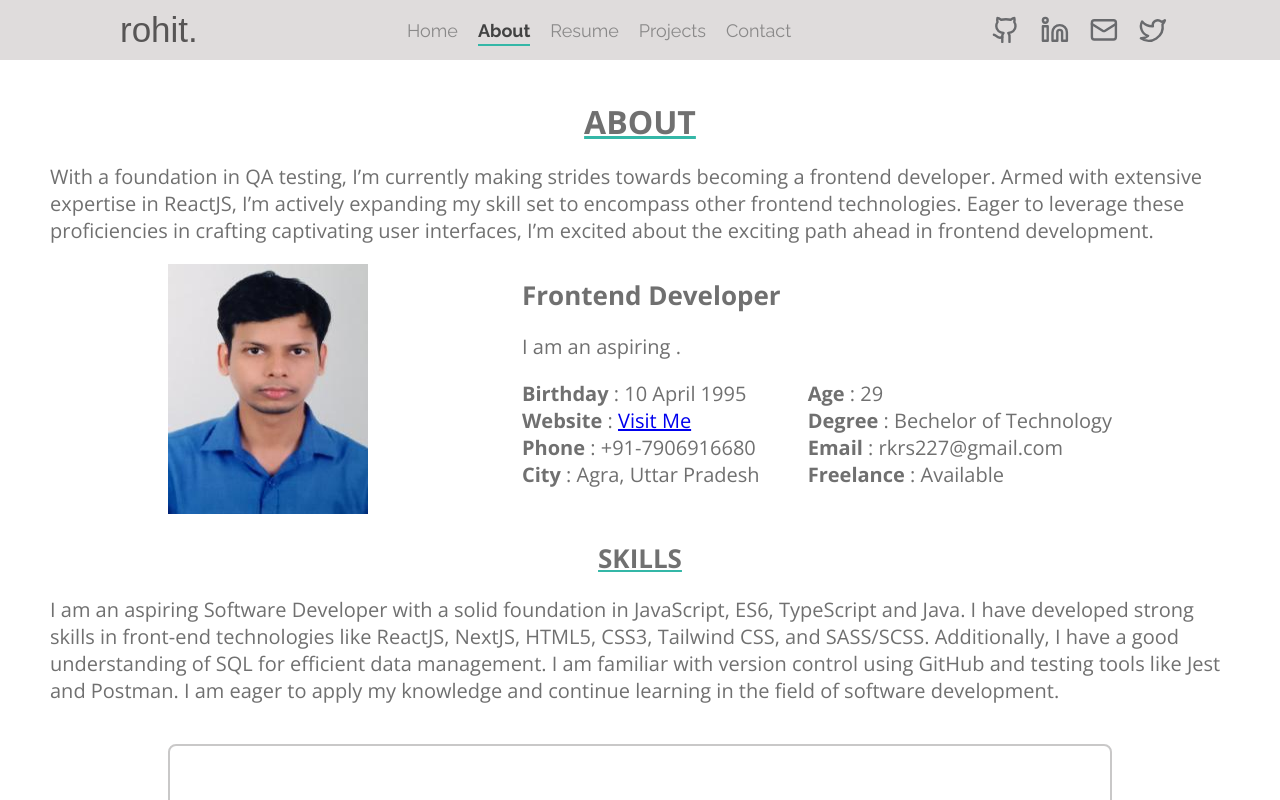
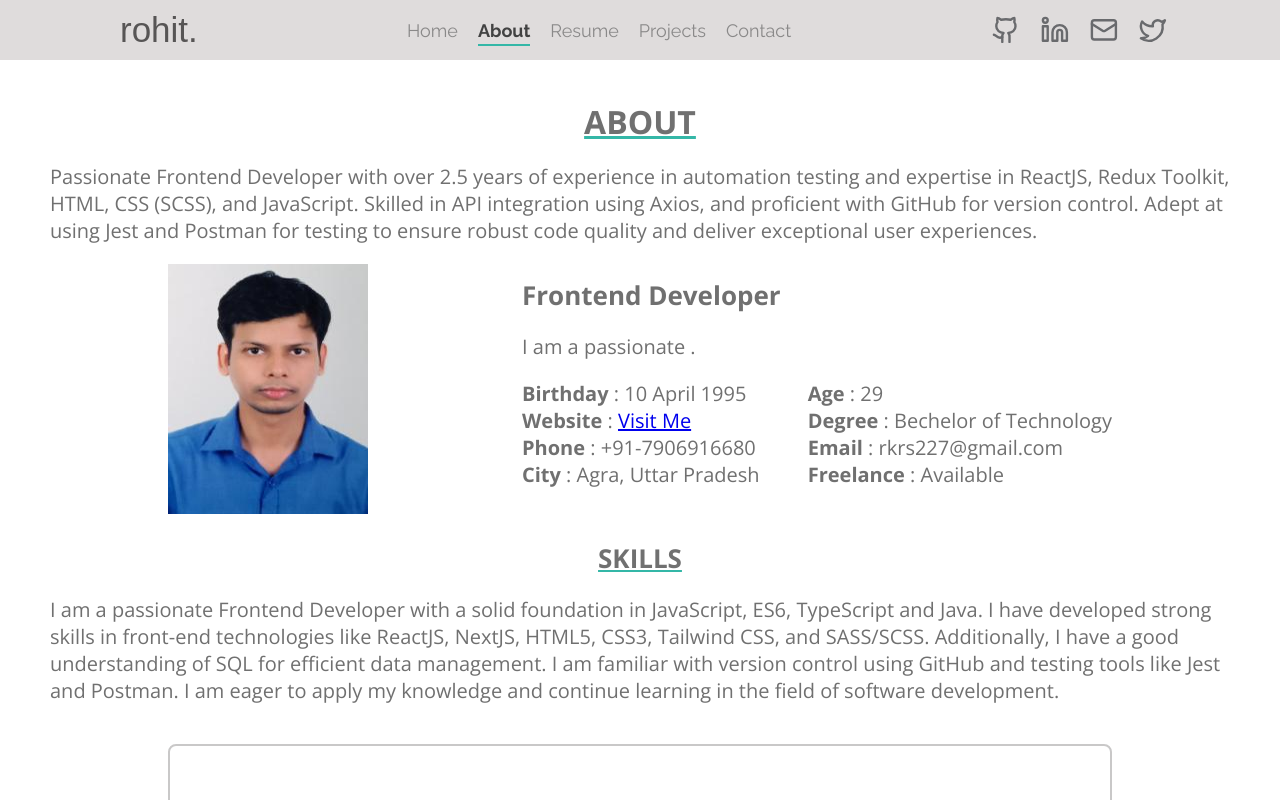
Before and after one commit to rohitkumarr995/myportfolio, a React (Create React App) app: page /about in a window 1280 px wide. Shown: the top 800 px of the page. Built offline with nearby package versions, Linux system fonts and the light colour scheme; some icons are missing.

Commit message:
resume updated

```diff
--- a/src/components/about.js
+++ b/src/components/about.js
@@ -1,13 +1,35 @@
-import { AxiosIcon, CSSIcon, GitIcon, GithubIcon, HTMLIcon, JavaIcon, JavascriptIcon, JestIcon, MongoIcon, MySQLIcon, NPMIcon, NextIcon, NodeJSIcon, PostmanIcon, ReactIcon, ReduxIcon, SassIcon, TailwindIcon, TypescriptIcon, WebpackIcon } from "../utils/Devicon"
-import profileImg from '../assets/rohit.jpg'
-import '../scss/global.css'
-import { useEffect, useState } from "react"
-import ArrowUp from "../utils/arrow-up"
+import {
+  AxiosIcon,
+  CSSIcon,
+  GitIcon,
+  GithubIcon,
+  HTMLIcon,
+  JavaIcon,
+  JavascriptIcon,
+  JestIcon,
+  MongoIcon,
+  MySQLIcon,
+  NPMIcon,
+  NextIcon,
+  NodeJSIcon,
+  PostmanIcon,
+  ReactIcon,
+  ReduxIcon,
+  ReduxRouterIcon,
+  SassIcon,
+  TailwindIcon,
+  TypescriptIcon,
+  WebpackIcon,
+} from "../utils/Devicon";
+import profileImg from "../assets/rohit.jpg";
+import "../scss/global.css";
+import { useEffect, useState } from "react";
+import ArrowUp from "../utils/arrow-up";
 
-const { Link } = require("react-router-dom")
+const { Link } = require("react-router-dom");
 
-const About = () =>{
-    const [opacity, setOpacity] = useState(false)
+const About = () => {
+  const [opacity, setOpacity] = useState(false);
   const [index, setIndex] = useState(0);
   const [text, setText] = useState("");
 
@@ -30,49 +52,75 @@ const About = () =>{
     return () => clearInterval(interval);
   }, [index]);
 
-    useEffect(()=>{
-        setOpacity(true)
-        window.scrollTo(0,0)
-    },[])
+  useEffect(() => {
+    setOpacity(true);
+    window.scrollTo(0, 0);
+  }, []);
 
-    return(
+  return (
     <>
-            <section className= {`fade-in ${opacity ? 'visible' : ''} about-main-container`}>
+      <section
+        className={`fade-in ${opacity ? "visible" : ""} about-main-container`}
+      >
         <div className="about-section">
           <h2 id="about-id">About</h2>
           <div className="headline">
-                        <p>With a foundation in QA testing, I’m currently making strides towards becoming a frontend developer. Armed with
-                            extensive expertise in ReactJS, I’m actively expanding my skill set to encompass other frontend technologies. Eager
-                            to leverage these proficiencies in crafting captivating user interfaces, I’m excited about the exciting path ahead in
-                            frontend development.
+            <p>
+              Passionate Frontend Developer with over 2.5 years of experience in
+              automation testing and expertise in ReactJS, Redux Toolkit, HTML,
+              CSS (SCSS), and JavaScript. Skilled in API integration using
+              Axios, and proficient with GitHub for version control. Adept at
+              using Jest and Postman for testing to ensure robust code quality
+              and deliver exceptional user experiences.
             </p>
           </div>
 
           <div className="about-sub">
             <div className="about-image-container">
-                            <img src={profileImg} alt="profile image"/>
+              <img src={profileImg} alt="profile image" />
             </div>
             <div className="about-details-container">
               <div className="title">
                 <h2 className="about-title">Frontend Developer</h2>
                 <p className="description">
-                                I am an aspiring <span id="profile-role">{text}</span>.
+                  I am a passionate <span id="profile-role">{text}</span>.
                 </p>
                 <div className="personal-details">
                   <div className="detail-1">
                     <ul>
-                                            <li><span>Birthday</span> : 10 April 1995</li>
-                                            <li><span>Website</span> : <Link to={"https://myportfolio-rohit-weld.vercel.app/home"}>Visit Me</Link></li>
-                                            <li><span>Phone</span> : +91-7906916680</li>
-                                            <li><span>City</span> : Agra, Uttar Pradesh</li>
+                      <li>
+                        <span>Birthday</span> : 10 April 1995
+                      </li>
+                      <li>
+                        <span>Website</span> :{" "}
+                        <Link
+                          to={"https://myportfolio-rohit-weld.vercel.app/home"}
+                        >
+                          Visit Me
+                        </Link>
+                      </li>
+                      <li>
+                        <span>Phone</span> : +91-7906916680
+                      </li>
+                      <li>
+                        <span>City</span> : Agra, Uttar Pradesh
+                      </li>
                     </ul>
                   </div>
                   <div className="detail-2">
                     <ul>
-                                            <li><span>Age</span> : 29</li>
-                                            <li><span>Degree</span> : Bechelor of Technology</li>
-                                            <li><span>Email</span> : rkrs227@gmail.com</li>
-                                            <li><span>Freelance</span> : Available</li>
+                      <li>
+                        <span>Age</span> : 29
+                      </li>
+                      <li>
+                        <span>Degree</span> : Bechelor of Technology
+                      </li>
+                      <li>
+                        <span>Email</span> : rkrs227@gmail.com
+                      </li>
+                      <li>
+                        <span>Freelance</span> : Available
+                      </li>
                     </ul>
                   </div>
                 </div>
@@ -81,46 +129,98 @@ const About = () =>{
           </div>
         </div>
 
-                <div className= "skills-section">
+        <div className="skills-section">
           <h2>SKILLS</h2>
           <div className="headline">
-                        <p>I am an aspiring Software Developer with a solid foundation in JavaScript, ES6, TypeScript and Java. I have developed strong skills in front-end technologies like ReactJS, NextJS, HTML5, CSS3, Tailwind CSS, and SASS/SCSS. Additionally, I have a good understanding of SQL for efficient data management. I am familiar with version control using GitHub and testing tools like Jest and Postman. I am eager to apply my knowledge and continue learning in the field of software development.</p>
+            <p>
+              I am a passionate Frontend Developer with a solid foundation in
+              JavaScript, ES6, TypeScript and Java. I have developed strong
+              skills in front-end technologies like ReactJS, NextJS, HTML5,
+              CSS3, Tailwind CSS, and SASS/SCSS. Additionally, I have a good
+              understanding of SQL for efficient data management. I am familiar
+              with version control using GitHub and testing tools like Jest and
+              Postman. I am eager to apply my knowledge and continue learning in
+              the field of software development.
+            </p>
           </div>
           <div className="skills-containers">
             <div className="skills-container-tier">
-                            <span><HTMLIcon/></span>
-                            <span><CSSIcon/></span>
-                            <span><SassIcon/></span>
-                            <span><TailwindIcon/></span>
-                            <span><JavascriptIcon/></span>
+              <span>
+                <HTMLIcon />
+              </span>
+              <span>
+                <CSSIcon />
+              </span>
+              <span>
+                <SassIcon />
+              </span>
+              <span>
+                <TailwindIcon />
+              </span>
+              <span>
+                <JavascriptIcon />
+              </span>
             </div>
             <div className="skills-container-tier">
-                            <span><TypescriptIcon/></span>
-                            <span><JavaIcon/></span>
-                            <span><ReactIcon/></span>
-                            <span><ReduxIcon/></span>
-                            <span><AxiosIcon/></span>
+              <span>
+                <TypescriptIcon />
+              </span>
+              <span>
+                <JavaIcon />
+              </span>
+              <span>
+                <ReactIcon />
+              </span>
+              <span>
+                <ReduxIcon />
+              </span>
+              <span>
+                <ReduxRouterIcon />
+              </span>
             </div>
             <div className="skills-container-tier">
-                            <span><NodeJSIcon/></span>
-                            <span><MongoIcon/></span>
-                            <span><NextIcon/></span>
-                            <span><WebpackIcon/></span>
-                            <span><JestIcon/></span>
+              <span>
+                <AxiosIcon />
+              </span>
+              <span>
+                <NodeJSIcon />
+              </span>
+              <span>
+                <MongoIcon />
+              </span>
+              <span>
+                <NextIcon />
+              </span>
+              <span>
+                <WebpackIcon />
+              </span>
+              <span>
+                <JestIcon />
+              </span>
             </div>
             <div className="skills-container-tier">
-                            <span><MySQLIcon/></span>
-                            <span><PostmanIcon/></span>
-                            <span><GitIcon/></span>
-                            <span><GithubIcon/></span>
-                            <span><NPMIcon/></span>
+              <span>
+                <MySQLIcon />
+              </span>
+              <span>
+                <PostmanIcon />
+              </span>
+              <span>
+                <GitIcon />
+              </span>
+              <span>
+                <GithubIcon />
+              </span>
+              <span>
+                <NPMIcon />
+              </span>
             </div>
           </div>
         </div>
       </section>
-            <ArrowUp/>
+      <ArrowUp />
     </>
-    )
-}
+  );
+};
 
-export default About
+export default About;
--- a/src/components/home.js
+++ b/src/components/home.js
@@ -34,7 +34,7 @@ const Home = () =>{
                 </div>
                 <h1>Hi,</h1>
                 <h5 id='name'>I'm Rohit Kumar</h5>
-                <p id='profile-desc'>Aspiring <span style={{color:"#0548f2"}}>Frontend web developer</span> based in Noida</p>
+                <p id='profile-desc'>Passionate <span style={{color:"#0548f2"}}>Frontend web developer</span> based in Noida</p>
                 <Button className="btn-about-me" onclick={downloadResume}>Download CV <span id='download-icon'><Download size="15px"/></span></Button>
             </div>
 
--- a/src/components/resume.js
+++ b/src/components/resume.js
@@ -1,32 +1,43 @@
-import { useEffect, useState } from "react"
-import ArrowUp from "../utils/arrow-up"
+import { useEffect, useState } from "react";
+import ArrowUp from "../utils/arrow-up";
 
-const Resume = () =>{
+const Resume = () => {
+  const [opacity, setOpacity] = useState(false);
 
-    const [opacity, setOpacity] = useState(false)
-
-    useEffect(()=>{
-        setOpacity(true)
-        window.scrollTo(0,0);
-    },[])
+  useEffect(() => {
+    setOpacity(true);
+    window.scrollTo(0, 0);
+  }, []);
 
   return (
     <>
-            <section className= {`fade-in ${opacity ? 'visible' : ''} resume-main-container`}>
+      <section
+        className={`fade-in ${opacity ? "visible" : ""} resume-main-container`}
+      >
         <div className="resume-headline-desc">
           <h2 id="headline-title">Resume</h2>
-                    <p id="headline-desc">Experienced Systems Engineer with expertise in automation testing and framework development using Selenium. Proven skills in creating and maintaining test scripts, logging bugs in Jira, and managing version control with GitHub. Previous roles include Software Test Engineer and Associate, with a solid foundation in project management and quality assurance.</p>
+          <p id="headline-desc">
+            Passionate Frontend Developer with 2.5+ years of experience in
+            ReactJS, Redux Toolkit, HTML, CSS (SCSS), and JavaScript. Proficient
+            in API integration with Axios and version control using GitHub.
+            Skilled in testing with Jest and Postman to ensure high-quality,
+            user-friendly web applications.
+          </p>
         </div>
         <div className="resume-details-desc">
           <aside className="left-side-panel">
             <div className="basic-details">
-                            <h2 style={{fontWeight:"normal"}}>Summary</h2>
+              <h2 style={{ fontWeight: "normal" }}>Summary</h2>
               <div className="summary-details">
                 <h3 id="resume-name">Rohit Kumar</h3>
-                                <p>With a strong foundation in QA testing, I am transitioning towards a full stack developer role. I possess extensive
-                                    expertise in ReactJS and ExpressJS and I am actively expanding my skill set to include a broader range of web
-                                    development technologies. Eager to leverage my skills in crafting engaging digital solutions, I am enthusiastic about
-                                    the promising path ahead in full stack development.
+                <p>
+                  Passionate Frontend Developer with over 2.5 years of
+                  experience in automation testing and expertise in ReactJS,
+                  Redux Toolkit, HTML, CSS (SCSS), and JavaScript. Skilled in
+                  API integration using Axios, and proficient with GitHub for
+                  version control. Adept at using Jest and Postman for testing
+                  to ensure robust code quality and deliver exceptional user
+                  experiences.
                 </p>
                 <ul id="basic-details-list">
                   <li>Noida, Uttar Pradesh, India</li>
@@ -34,32 +45,43 @@ const Resume = () =>{
                   <li>rkrs227@gmail.com</li>
                 </ul>
               </div>
-
             </div>
             <div className="educational-details">
-                            <h2 id="education-identifier" style={{fontWeight:"normal"}}>Education</h2>
+              <h2 id="education-identifier" style={{ fontWeight: "normal" }}>
+                Education
+              </h2>
               <div className="education-list">
                 <div className="educational-detail-1">
                   <h2 className="courseid">Bachelor of Technology (B.Tech)</h2>
                   <div className="course-details-1">
-                                        <h3><i>Dayalbagh Educational Institute, Deemed University, Agra</i></h3>
-                                        <div id='ed-date'>2013 – 2017</div>
+                    <h3>
+                      <i>
+                        Dayalbagh Educational Institute, Deemed University, Agra
+                      </i>
+                    </h3>
+                    <div id="ed-date">2013 – 2017</div>
                     <h4>CGPA - 7.18</h4>
                   </div>
                 </div>
                 <div className="educational-detail-2">
-                                    <h2 className="courseid">Higher Secondary Education (12th)</h2>
+                  <h2 className="courseid">
+                    Higher Secondary Education (12th)
+                  </h2>
                   <div className="course-details-2">
-                                        <h3><i>REI Intermediate College, Agra</i></h3>
-                                        <div id='ed-date'>2011 – 2013</div>
+                    <h3>
+                      <i>REI Intermediate College, Agra</i>
+                    </h3>
+                    <div id="ed-date">2011 – 2013</div>
                     <h4>Percentage - 89.8%</h4>
                   </div>
                 </div>
                 <div className="educational-detail-3">
                   <h2 className="courseid">Matriculation (10th)</h2>
                   <div className="course-details-3">
-                                        <h3><i>REI Intermediate College, Agra</i></h3>
-                                        <div id='ed-date'>2010 – 2011</div>
+                    <h3>
+                      <i>REI Intermediate College, Agra</i>
+                    </h3>
+                    <div id="ed-date">2010 – 2011</div>
                     <h4>Percentage - 78%</h4>
                   </div>
                 </div>
@@ -67,79 +89,131 @@ const Resume = () =>{
             </div>
           </aside>
           <aside className="right-side-panel">
-                        <h2 style={{fontWeight:"normal"}}>Professional Experience</h2>
+            <h2 style={{ fontWeight: "normal" }}>Professional Experience</h2>
             <div className="experience-block">
               <h3 id="experience-title">Tata Consultancy Services</h3>
-                            <div id='ed-date'>02/2023 – Present</div>
+              <div id="ed-date">02/2023 – Present</div>
               <div className="exp-details-1">
                 <div id="designation">Systems Engineer</div>
                 <ul>
-                                    <li>Creating automation test scripts and developing automation frameworks.</li>
-                                    <li>Developing scripts for Smoke and Regression suites using Selenium.</li>
-                                    <li>Executing and maintaining regression and smoke suites using Selenium in every release.</li>
-                                    <li>Collaborating with cross-functional teams to identify automation opportunities and streamline
-                                        testing workflows, resulting in a significant reduction in manual testing efforts.</li>
-                                    <li>Logging bugs and defects meticulously in issue tracking tool Jira for seamless collaboration with development teams.</li>
-                                    <li>Managing build scripts and test data effectively using version control system GitHub to ensure
-                                        reliability and traceability in testing processes.</li>
+                  <li>
+                    Creating automation test scripts and developing automation
+                    frameworks.
+                  </li>
+                  <li>
+                    Developing scripts for Smoke and Regression suites using
+                    Selenium.
+                  </li>
+                  <li>
+                    Executing and maintaining regression and smoke suites using
+                    Selenium in every release.
+                  </li>
+                  <li>
+                    Collaborating with cross-functional teams to identify
+                    automation opportunities and streamline testing workflows,
+                    resulting in a significant reduction in manual testing
+                    efforts.
+                  </li>
+                  <li>
+                    Logging bugs and defects meticulously in issue tracking tool
+                    Jira for seamless collaboration with development teams.
+                  </li>
+                  <li>
+                    Managing build scripts and test data effectively using
+                    version control system GitHub to ensure reliability and
+                    traceability in testing processes.
+                  </li>
                 </ul>
               </div>
             </div>
             <div className="experience-block">
               <h3 id="experience-title">Foray Software Private Limited</h3>
-                            <div id='ed-date'>12/2021 – 01/2023</div>
+              <div id="ed-date">12/2021 – 01/2023</div>
               <div className="exp-details-2">
                 <div id="designation">Software Test Engineer</div>
                 <ul>
-                                    <li>Developed and executed automation test scripts to ensure the quality and reliability of software products.</li>
-                                    <li>Analyzed test results and reported defects using issue tracking tools like Jira, ensuring timely resolution.</li>
-                                    <li>Implemented best practices for test automation, including continuous integration and version control with tools like Git.</li>
+                  <li>
+                    Developed and executed automation test scripts to ensure the
+                    quality and reliability of software products.
+                  </li>
+                  <li>
+                    Analyzed test results and reported defects using issue
+                    tracking tools like Jira, ensuring timely resolution.
+                  </li>
+                  <li>
+                    Implemented best practices for test automation, including
+                    continuous integration and version control with tools like
+                    Git.
+                  </li>
                 </ul>
               </div>
             </div>
             <div className="experience-block">
               <h3 id="experience-title">Imtac India Private Limited</h3>
-                            <div id='ed-date'>09/2020 – 11/2021</div>
+              <div id="ed-date">09/2020 – 11/2021</div>
               <div className="exp-details-3">
                 <div id="designation">Associate</div>
                 <ul>
-                                    <li>Project initiation and meeting with clients for project roll out.</li>
-                                    <li>Coordinated project schedule, resources, equipment and information.</li>
-                                    <li>Undertook project task as required and provided administrative support as needed.</li>
+                  <li>
+                    Project initiation and meeting with clients for project roll
+                    out.
+                  </li>
+                  <li>
+                    Coordinated project schedule, resources, equipment and
+                    information.
+                  </li>
+                  <li>
+                    Undertook project task as required and provided
+                    administrative support as needed.
+                  </li>
                   <li>Ensured all documentation is maintained properly.</li>
-                                    <li>Daily, weekly and monthly report generation for customer on demand.</li>
+                  <li>
+                    Daily, weekly and monthly report generation for customer on
+                    demand.
+                  </li>
                 </ul>
               </div>
             </div>
             <div className="experience-block">
               <h3 id="experience-title">Innodata India Private Limited</h3>
-                            <div id='ed-date'>07/2020 – 10/2020</div>
+              <div id="ed-date">07/2020 – 10/2020</div>
               <div className="exp-details-4">
                 <div id="designation">Associate</div>
                 <ul>
-                                    <li>Assisted in the development of project plans and timelines to ensure timely completion of project milestones.</li>
+                  <li>
+                    Assisted in the development of project plans and timelines
+                    to ensure timely completion of project milestones.
+                  </li>
                   <li>Ensured all documentation was maintained properly.</li>
                 </ul>
               </div>
             </div>
             <div className="experience-block">
-                            <h3 id="experience-title">CG Power and Industrial Solutions Limited</h3>
-                            <div id='ed-date'>06/2017 – 02/2020</div>
+              <h3 id="experience-title">
+                CG Power and Industrial Solutions Limited
+              </h3>
+              <div id="ed-date">06/2017 – 02/2020</div>
               <div className="exp-details-5">
                 <div id="designation">Associate</div>
                 <ul>
-                                    <li>Inspected, verified and validated the parameters of product stages.</li>
+                  <li>
+                    Inspected, verified and validated the parameters of product
+                    stages.
+                  </li>
                   <li>Initiated and implemented improvement actions.</li>
-                                    <li>Worked on Root Cause Analysis (RCA) for any non-conformity in product and process.</li>
+                  <li>
+                    Worked on Root Cause Analysis (RCA) for any non-conformity
+                    in product and process.
+                  </li>
                 </ul>
               </div>
             </div>
           </aside>
         </div>
       </section>
-            <ArrowUp/>
+      <ArrowUp />
     </>
-    )
-}
+  );
+};
 
-export default Resume
+export default Resume;
--- a/src/utils/Devicon.js
+++ b/src/utils/Devicon.js
@@ -20,6 +20,7 @@ import { PostmanOriginalWordmark } from 'devicons-react';
 import { GithubOriginalWordmark } from 'devicons-react';
 import { VscodeOriginal } from 'devicons-react';
 import { GitOriginalWordmark } from 'devicons-react';
+import { ReactrouterOriginalWordmark } from 'devicons-react';
 
 
 export const HTMLIcon = () =>{
@@ -56,6 +57,10 @@ export const ReactIcon = () =>{
 
 export const ReduxIcon = () =>{
     return <><ReduxOriginal size={100}/></>
+}
+
+export const ReduxRouterIcon = () =>{
+    return <><ReactrouterOriginalWordmark size={100}/></>
 }
 
 export const AxiosIcon = () =>{
```
Also changed, not shown: 1 other file (tests, documents, lock files or other folders). Lines whose indentation alone changed are shown as unchanged.
